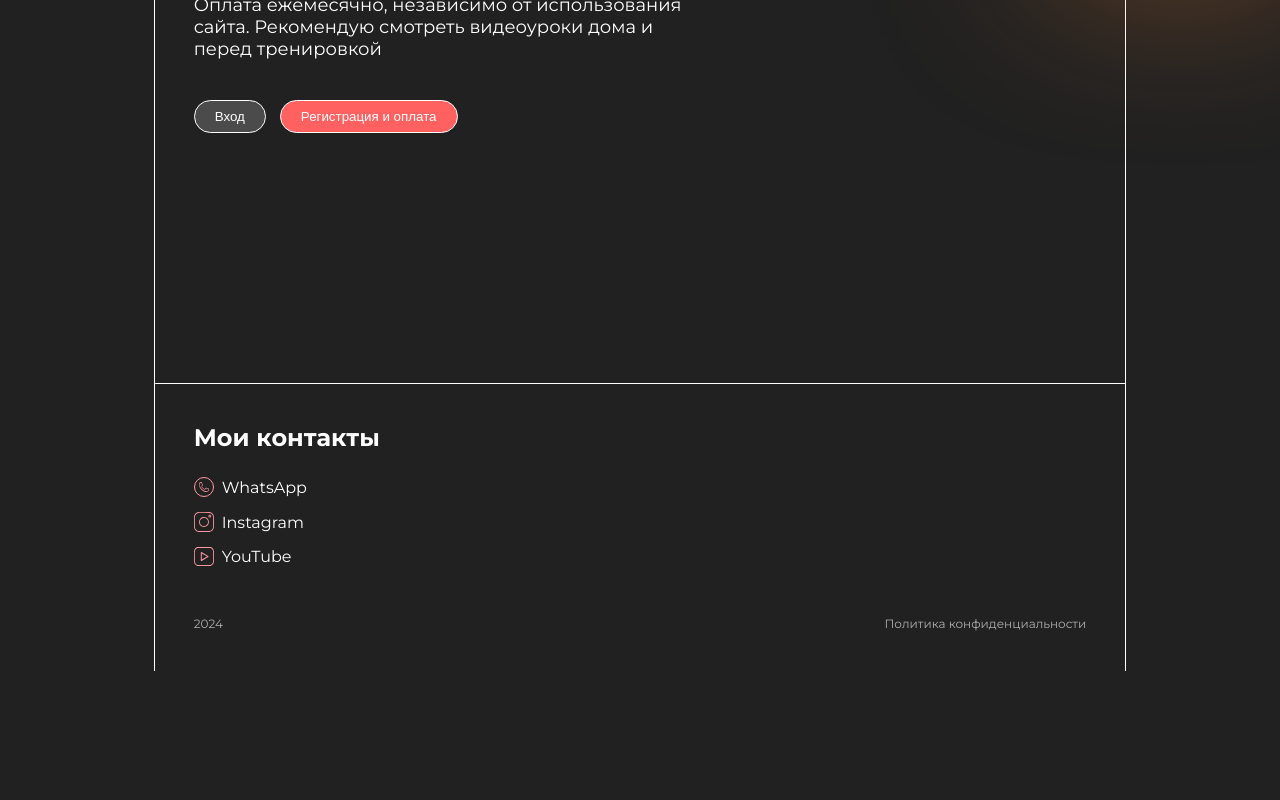
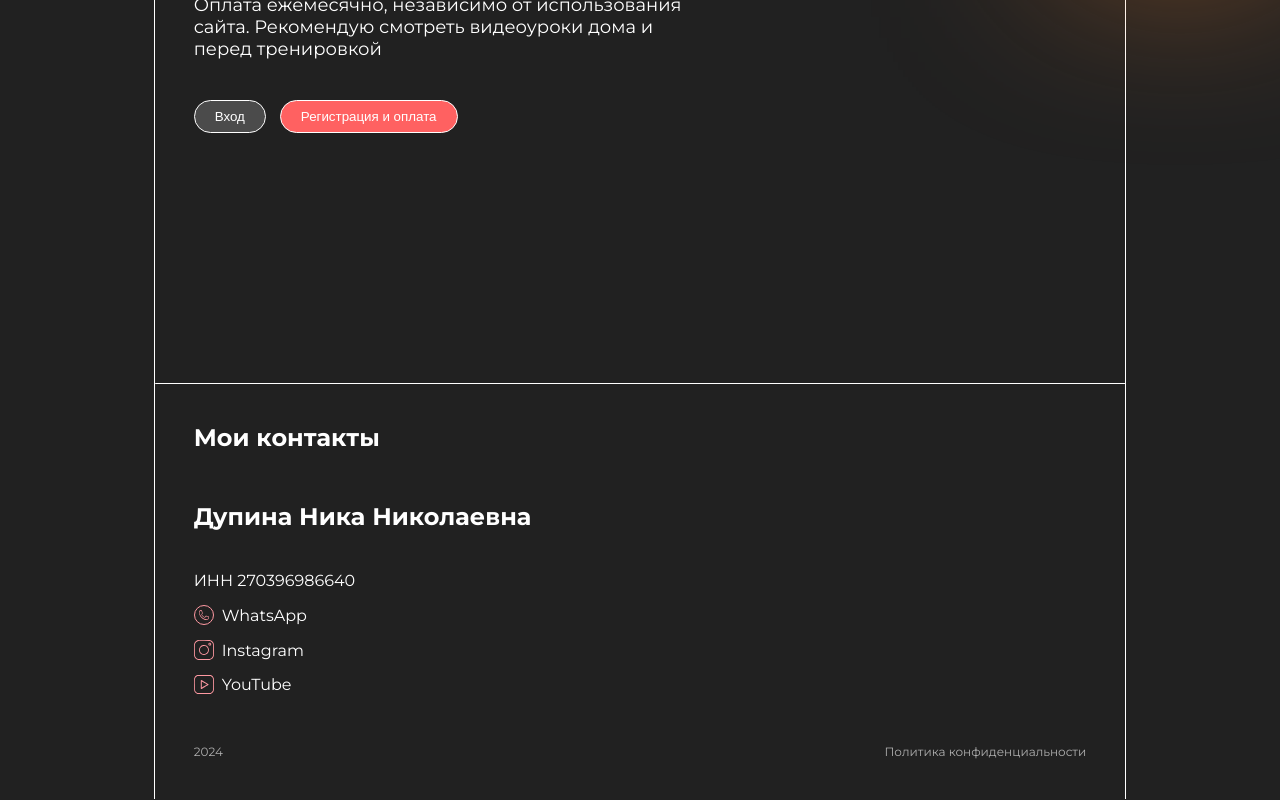
Before and after one commit to pavloging/nikassdgym, a React (Vite) app in the folder client/: page / in a window 1280 px wide. Shown: the part 869-1669 px from the top of the page. Before the commit the page ends 1541 px from the top, so only its background shows below. Built offline with nearby package versions, Linux system fonts and the light colour scheme.

Commit message:
feat: footer

```diff
--- a/client/src/components/Footer.tsx
+++ b/client/src/components/Footer.tsx
@@ -7,6 +7,8 @@ const Footer = () => {
             <div className="footer">
                 <h2 className="footer__title">Мои контакты</h2>
                 <div className="footer__contact-block">
+                    <h2 className="footer__contact-block">Дупина Ника Николаевна</h2>
+                    <span className="footer__contact-block">ИНН 270396986640</span>
                     <div className="footer__contact">
                         <img className="footer__img" src="/tel.svg" alt="" />
                         <a className="footer__link" href="https://wa.me/+79141636665">
```
Also changed, not shown: 1 other file (tests, documents, lock files or other folders).
